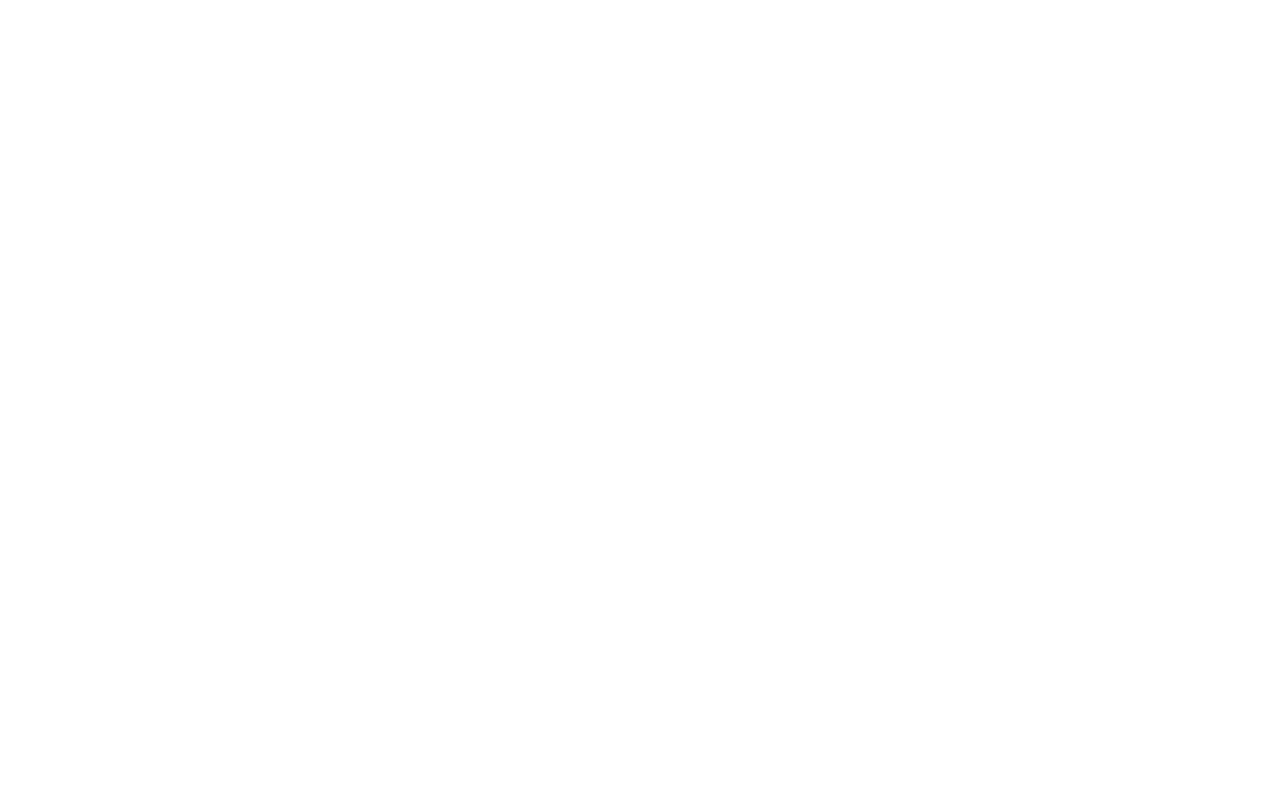
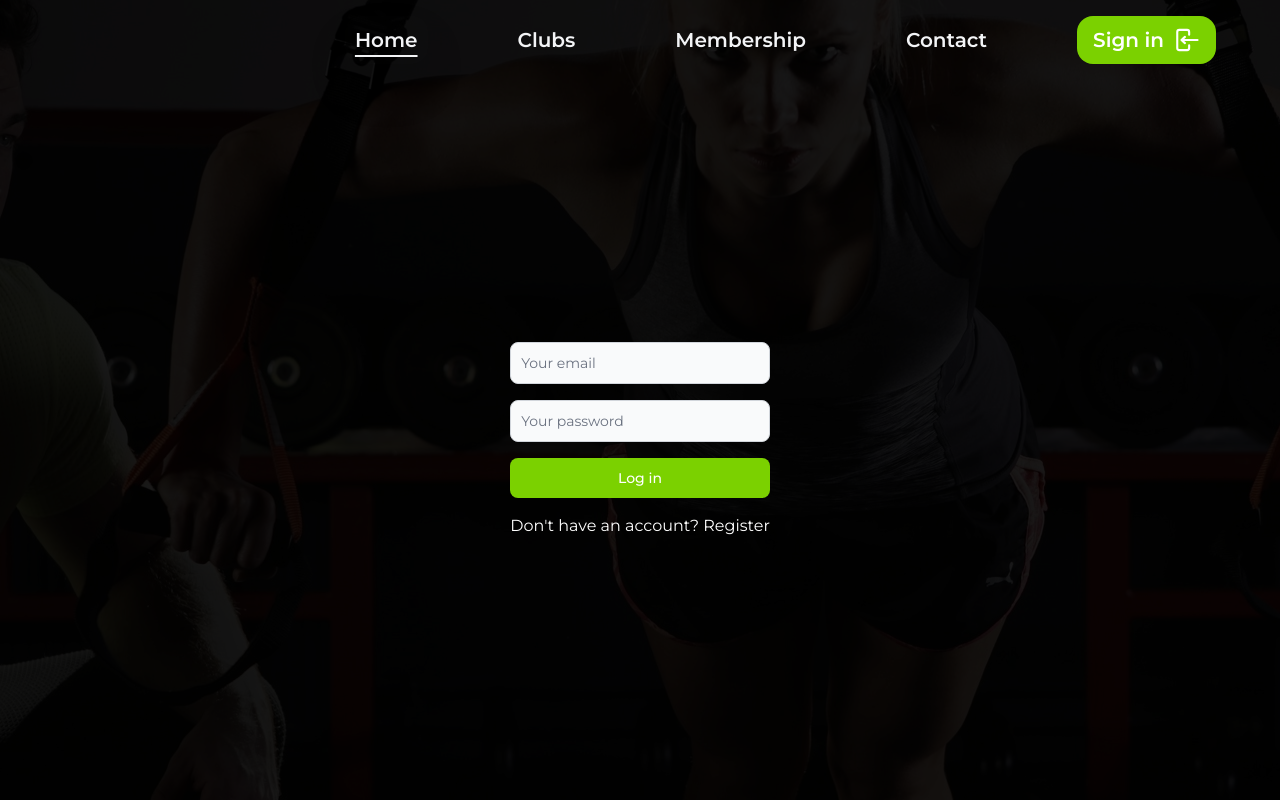
Before and after one commit to modul-sum-3/sum-front, a React (Create React App) app: page /sum-front/login in a window 1280 px wide. Before the commit this address had no page. Built offline with nearby package versions, Linux system fonts and the light colour scheme; a web font is replaced by a local one.

Commit message:
Routes changes

```diff
--- a/src/components/Client/ClientBalance.js
+++ b/src/components/Client/ClientBalance.js
@@ -27,6 +27,10 @@
 
     if (newBalance <= 0) {
       NotificationManager.error('U cannot add zero or minus to your balance');
+      return;
+    }
+    if (newBalance > 100) {
+      NotificationManager.error('Dont exaggerate');
       return;
     }
 
--- a/src/components/Client/ClientMembership.js
+++ b/src/components/Client/ClientMembership.js
@@ -81,7 +81,7 @@
         <div className="block w-full text-center">
           <div className="mb-5">Your membership:</div>
           You dont have membership yet, go to{' '}
-          <a href="/membership" className="underline">
+          <a href="/sum-front/membership" className="underline">
             Membership
           </a>{' '}
           page to buy it!{' '}
--- a/src/components/Site/LoginForm.js
+++ b/src/components/Site/LoginForm.js
@@ -42,7 +42,7 @@
                   setUser(res2.data);
                   setRole(result1.role);
                   setId(result1.id);
-                  navigate('/');
+                  navigate('/sum-front');
                 })
                 .catch((e) => {
                   NotificationManager.error(`Cannot get user - ${e}`);
@@ -55,7 +55,7 @@
                   setRole(result1.role);
                   setId(result1.id);
                   setClub(res2.data.club);
-                  navigate('/employee');
+                  navigate('/sum-front/employee');
                 })
                 .catch((e) => {
                   NotificationManager.error(`Cannot get user - ${e}`);
@@ -64,7 +64,7 @@
               setRole(result1.role);
               setId(result1.id);
 
-              navigate('/employee');
+              navigate('/sum-front/employee');
             } else if (result1.role === 'TRAINER') {
               axios
                 .get(`https://springboot-385918.oa.r.appspot.com/api/trainer/${result1.id}`)
@@ -72,7 +72,7 @@
                   setUser(res2.data);
                   setRole(result1.role);
                   setId(result1.id);
-                  navigate('/coach');
+                  navigate('/sum-front/coach');
                 })
                 .catch((e) => {
                   NotificationManager.error(`Cannot get user - ${e}`);
--- a/src/components/Site/Navbar.js
+++ b/src/components/Site/Navbar.js
@@ -21,7 +21,7 @@
   const handleLogout = () => {
     setRole('');
     setToken('');
-    navigate('/');
+    navigate('/sum-front');
   };
 
   return (
--- a/src/data/routes.js
+++ b/src/data/routes.js
@@ -1,14 +1,14 @@
 const routes = {
-  home: '/',
-  clubs: '/clubs',
-  membership: '/membership',
-  contact: '/contact',
-  client: '/client',
-  employee: '/employee',
-  coach: '/coach',
-  login: '/login',
-  register: '/register',
-  club: '/club/:id',
+  home: '/sum-front',
+  clubs: '/sum-front/clubs',
+  membership: '/sum-front/membership',
+  contact: '/sum-front/contact',
+  client: '/sum-front/client',
+  employee: '/sum-front/employee',
+  coach: '/sum-front/coach',
+  login: '/sum-front/login',
+  register: '/sum-front/register',
+  club: '/sum-front/club/:id',
 };
 
 export default routes;
--- a/src/templates/CoachTemplate.js
+++ b/src/templates/CoachTemplate.js
@@ -17,7 +17,7 @@
   const handleLogout = () => {
     setRole('');
     setToken('');
-    navigate('/');
+    navigate('/sum-front');
   };
 
   const componentSwitch = (com) => {
--- a/src/templates/StaffTemplate.js
+++ b/src/templates/StaffTemplate.js
@@ -18,7 +18,7 @@
   const handleLogout = () => {
     setRole('');
     setToken('');
-    navigate('/');
+    navigate('/sum-front');
   };
 
   const componentSwitch = (com) => {
```
